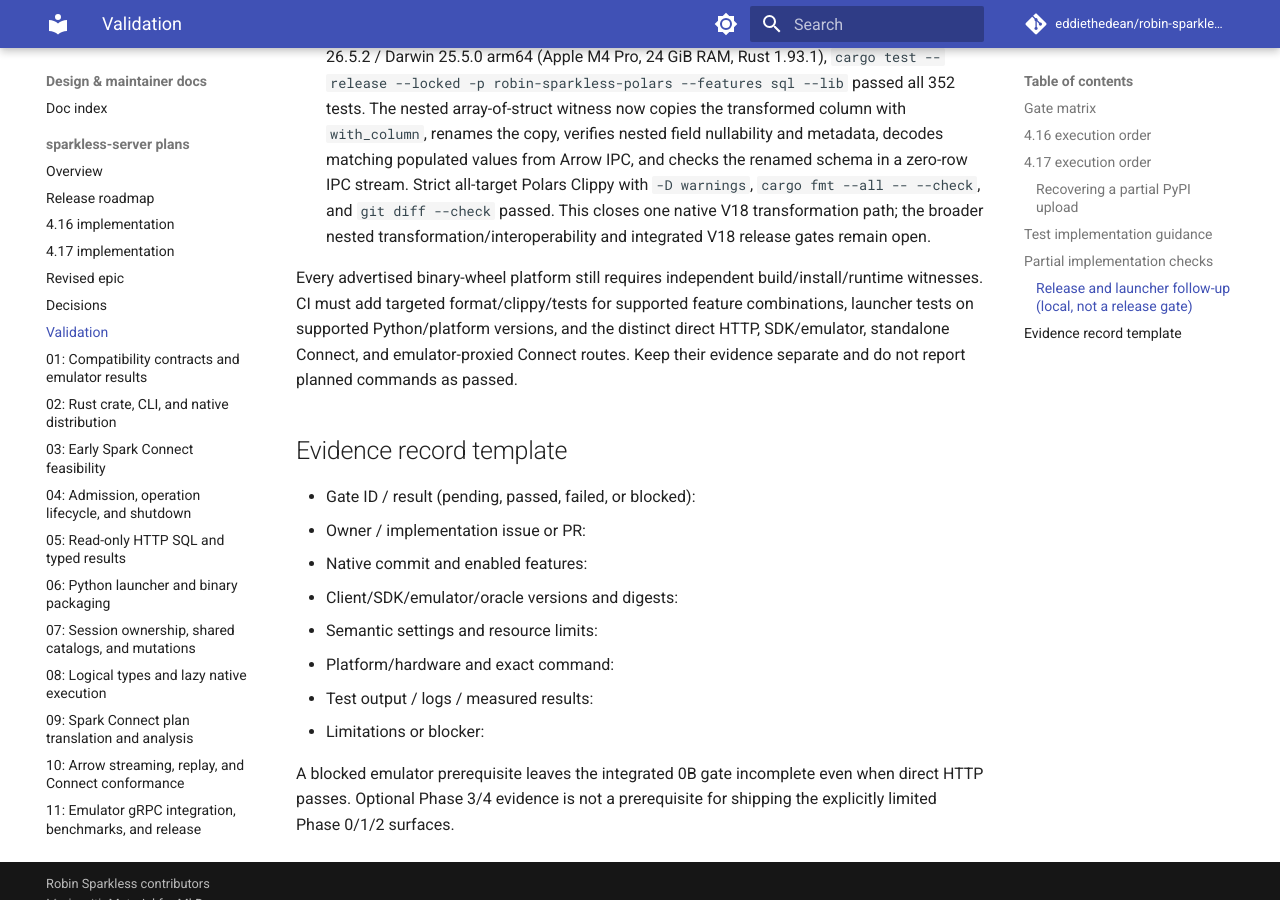
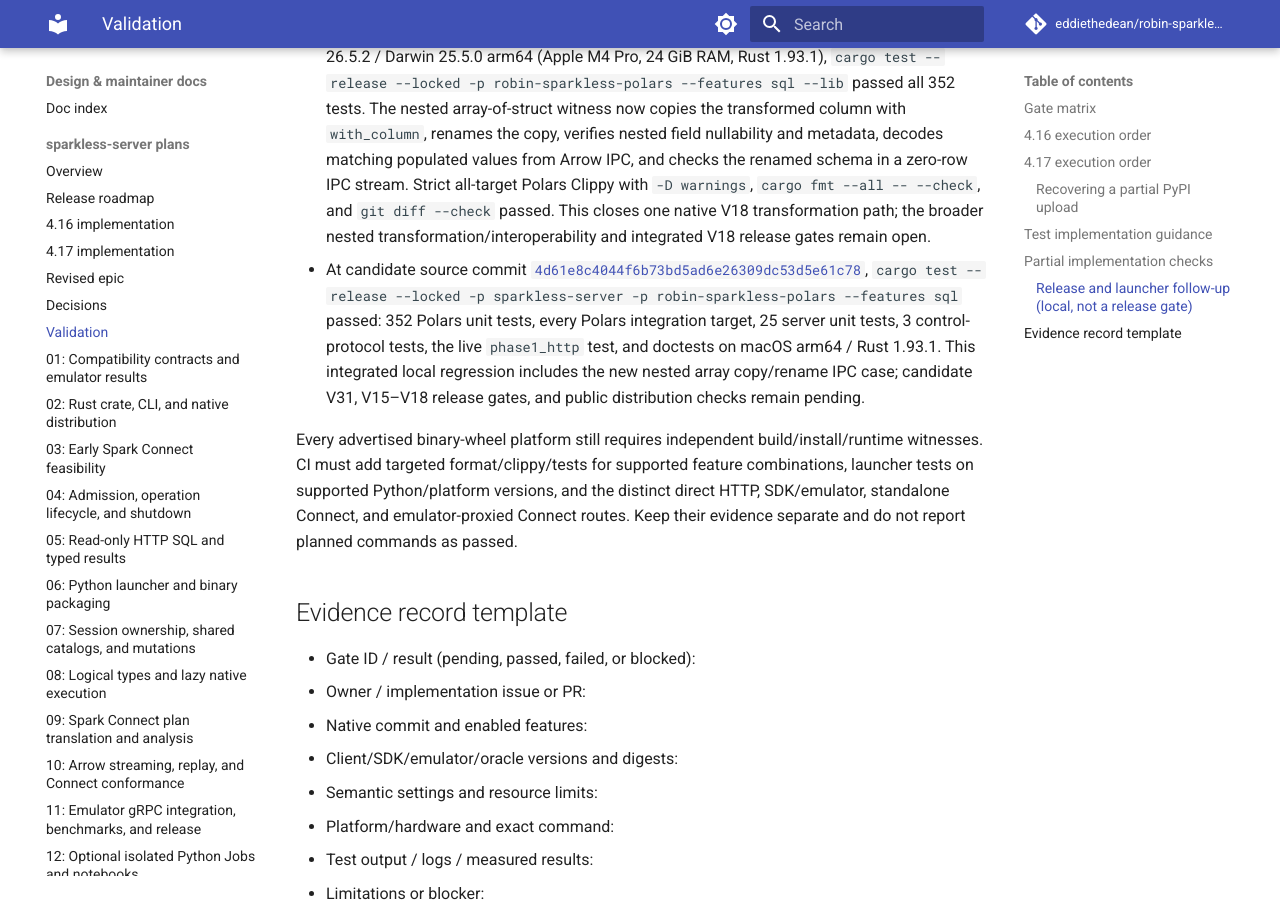
Before and after one commit to eddiethedean/robin-sparkless, an MkDocs documentation site: the page built from docs/plans/sparkless-server/VALIDATION.md, in a window 1280 px wide and 900 px high, scrolled down 25940 px. Built offline with MkDocs 1.6.1 and Material for MkDocs 9.7.7, drawn with Linux system fonts in a browser that asks for light colours; comment, search, counter and statistics services are not loaded.

Commit message:
docs: record integrated phase 4.17 suite

```diff
--- a/docs/plans/sparkless-server/VALIDATION.md
+++ b/docs/plans/sparkless-server/VALIDATION.md
@@ -220,6 +220,7 @@
 
 - At candidate source commit [`2a6d6e163b87f4fade0d3f954d6f5cf50127c4a8`](https://github.com/eddiethedean/robin-sparkless/commit/2a6d6e163b87f4fade0d3f954d6f5cf50127c4a8), on macOS arm64 / Rust 1.93.1, `cargo test --release --locked -p sparkless-server -p robin-sparkless-polars --features sql` passed: 352 Polars unit tests, all Polars integration targets, 25 server unit tests, 3 control-protocol tests, the live `phase1_http` process test, and doctests. This includes failed-operation retention/replay, pre-cancelled write rejection, and explicit HTTP rejection of disabled logical types. It remains local candidate evidence; integrated V15–V18, V31, and V32 release gates are still open.
 - At candidate source commit [`edb0ae57292d6d96da0b0421c2b54841ecbe3563`](https://github.com/eddiethedean/robin-sparkless/commit/edb0ae57292d6d96da0b0421c2b54841ecbe3563), on macOS 26.5.2 / Darwin 25.5.0 arm64 (Apple M4 Pro, 24 GiB RAM, Rust 1.93.1), `cargo test --release --locked -p robin-sparkless-polars --features sql --lib` passed all 352 tests. The nested array-of-struct witness now copies the transformed column with `with_column`, renames the copy, verifies nested field nullability and metadata, decodes matching populated values from Arrow IPC, and checks the renamed schema in a zero-row IPC stream. Strict all-target Polars Clippy with `-D warnings`, `cargo fmt --all -- --check`, and `git diff --check` passed. This closes one native V18 transformation path; the broader nested transformation/interoperability and integrated V18 release gates remain open.
+- At candidate source commit [`4d61e8c4044f6b73bd5ad6e26309dc53d5e61c78`](https://github.com/eddiethedean/robin-sparkless/commit/4d61e8c4044f6b73bd5ad6e26309dc53d5e61c78), `cargo test --release --locked -p sparkless-server -p robin-sparkless-polars --features sql` passed: 352 Polars unit tests, every Polars integration target, 25 server unit tests, 3 control-protocol tests, the live `phase1_http` test, and doctests on macOS arm64 / Rust 1.93.1. This integrated local regression includes the new nested array copy/rename IPC case; candidate V31, V15–V18 release gates, and public distribution checks remain pending.
 
 Every advertised binary-wheel platform still requires independent build/install/runtime witnesses. CI must add targeted format/clippy/tests for supported feature combinations, launcher tests on supported Python/platform versions, and the distinct direct HTTP, SDK/emulator, standalone Connect, and emulator-proxied Connect routes. Keep their evidence separate and do not report planned commands as passed.
 
```
